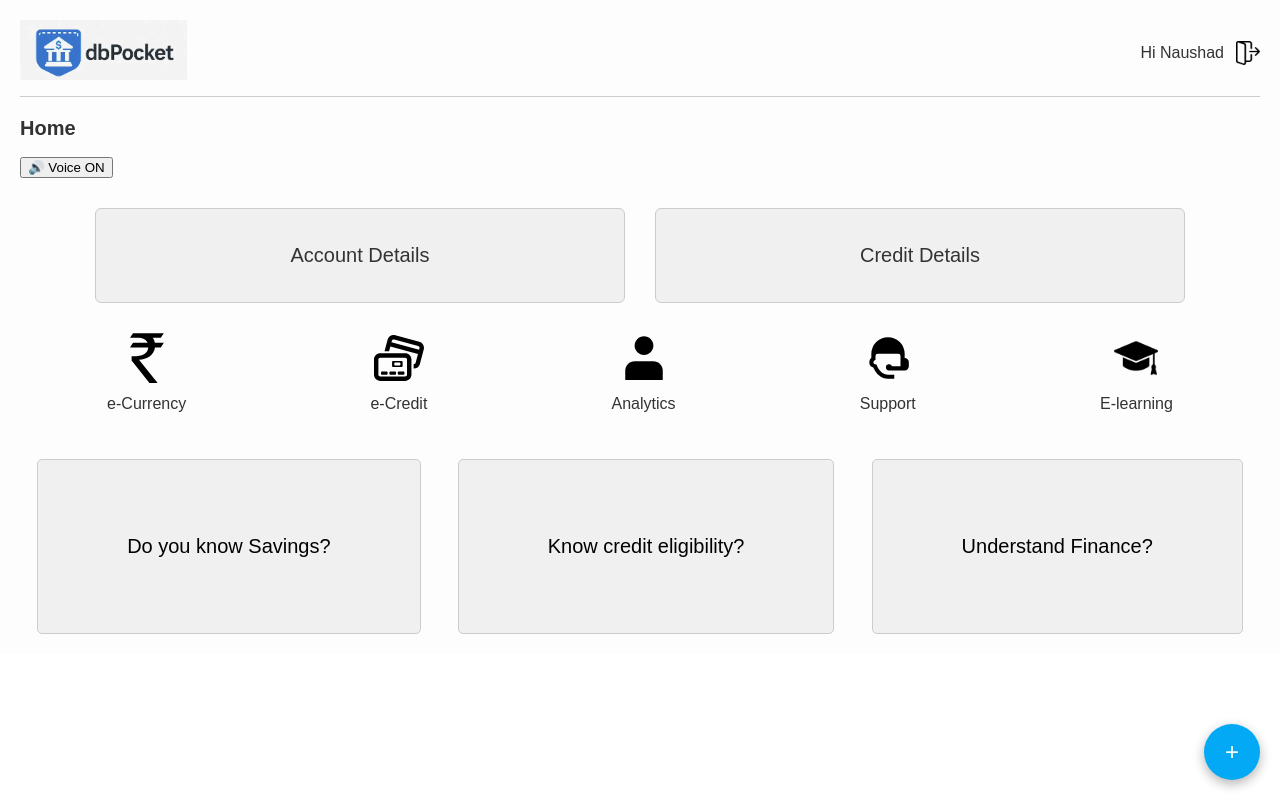
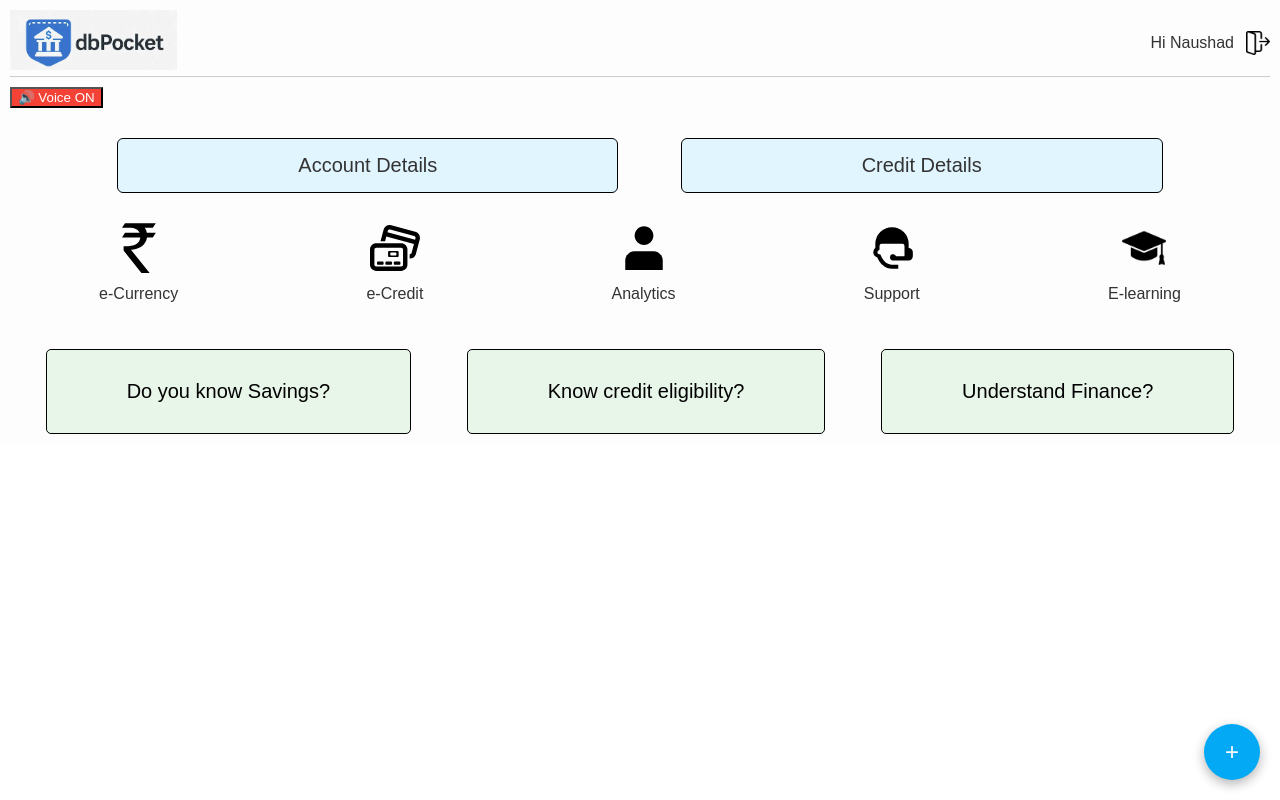
Before and after one commit to Shrutii9/Financial-Inclusion, a React (Create React App) app: page / in a window 1280 px wide. Built offline with nearby package versions, Linux system fonts and the light colour scheme.

Commit message:
css enhanced part 1

```diff
--- a/src/LandingPage.css
+++ b/src/LandingPage.css
@@ -1,6 +1,6 @@
 .dbhack {
     font-family: Arial, sans-serif;
-    padding: 20px;
+    padding: 10px;
     background-color: #fdfdfd;
     color: #333;
 }
@@ -9,7 +9,6 @@
     display: flex;
     justify-content: space-between;
     align-items: center;
-    padding-bottom: 10px;
     border-bottom: 1px solid #ccc;
 }
 
@@ -20,6 +19,12 @@
 
 .dbhack .brand {
     color: #337ab7;
+}
+
+.dbhack .toggle-button {
+    background-color: #F44336;
+    color: white;
+    margin-top: 10px;
 }
 
 .dbhack .user-info {
@@ -41,10 +46,9 @@
 }
 
 .dbhack .card {
-    flex: 1 1;
-    background: #f0f0f0;
-    padding: 35px;
-    border: 1px solid #ccc;
+    background: #e1f5fe;
+    padding: 15px 180px;
+    border: 1px solid #000000;
     border-radius: 6px;
     text-align: center;
     cursor: pointer;
@@ -83,11 +87,11 @@
 }
 
 .dbhack .quiz-section button {
-    padding: 75px 89px;
+    padding: 30px 80px;
     font-size: 20px;
     cursor: pointer;
-    background-color: #f0f0f0;
-    border: 1px solid #ccc;
+    background-color: #e8f5e9;
+    border: 1px solid #000000;
     border-radius: 5px;
 }
 
--- a/src/LandingPage.js
+++ b/src/LandingPage.js
@@ -184,7 +184,7 @@ const LandingPage = () => {
             </div>
 
             <div className="home-section">
-                <h2>Home</h2>
+                {/* <h2>Home</h2> */}
 
                 <button
                     className="toggle-button"
```
